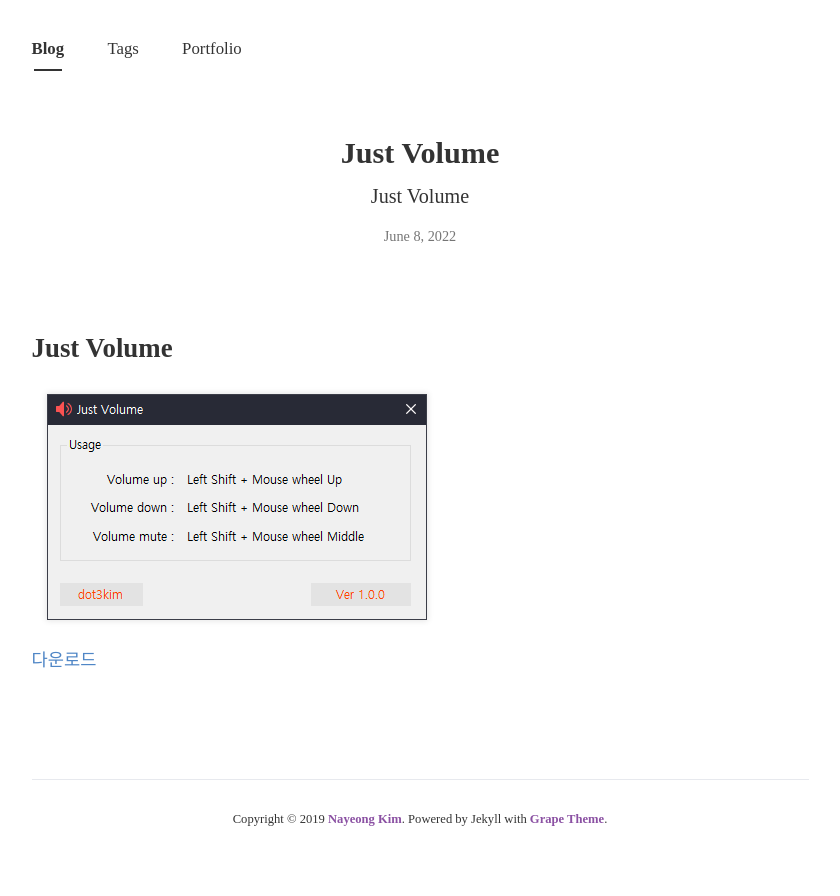
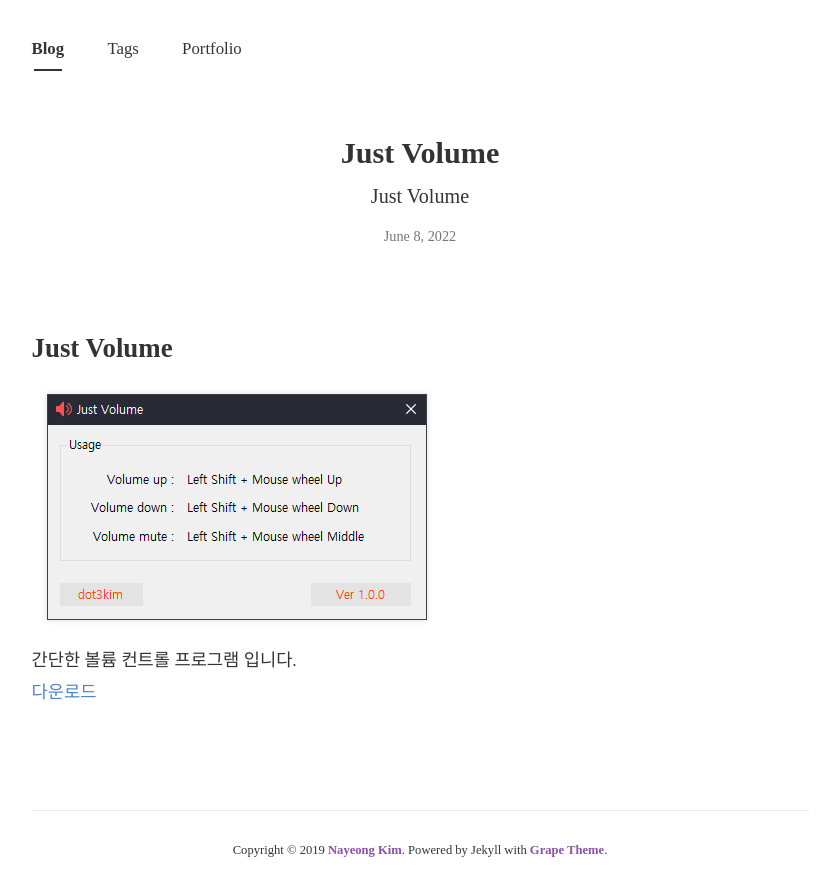
Before and after one commit to Dot3Kim/dot3kim.github.io, a Jekyll site: the page built from _posts/2022-06-08-JustVolume.md, in a window 1280 px wide. Shown: the top 896 px of the page, without its empty margins (220-1060 px from the left). Built offline with Jekyll 4.4.1, drawn with Linux system fonts in a browser that asks for light colours; nearby versions of some CDN libraries; some web fonts are replaced.

Commit message:
Update 2022-06-08-JustVolume.md

```diff
--- a/_posts/2022-06-08-JustVolume.md
+++ b/_posts/2022-06-08-JustVolume.md
@@ -12,7 +12,7 @@ comments : False
 
 ![이미지1]({{ site.baseurl }}/assets/img/JustVolume.png)
 
-
+간단한 볼륨 컨트롤 프로그램 입니다.
 
 
 [다운로드](https://drive.google.com/file/d/1uXHeci5GyGHovfwWYKFYcnRE3s2H2D-4/view?usp=sharing){:target="_blank"}
```
